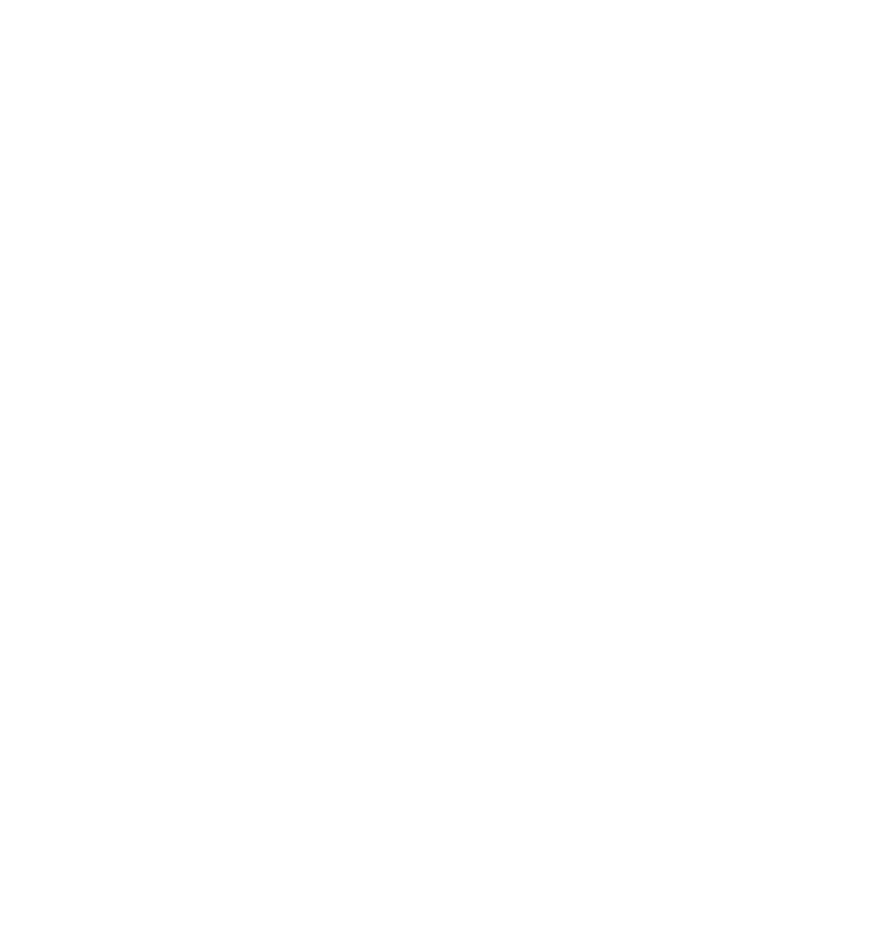
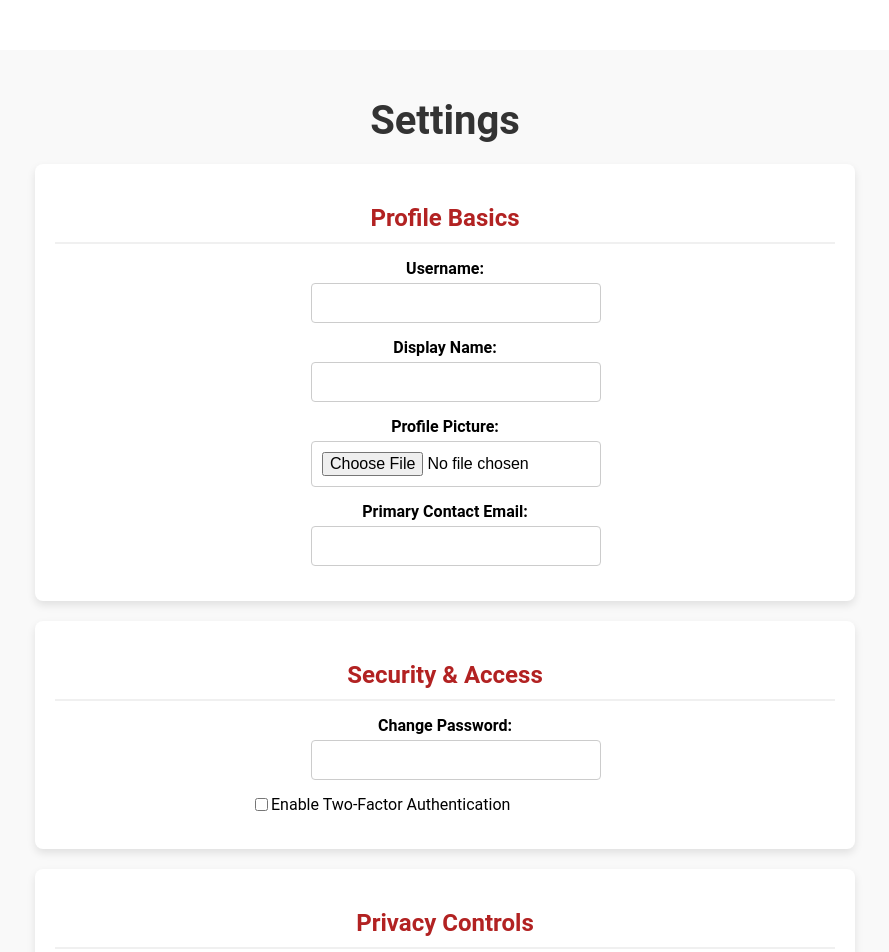
Before and after one commit to RUCooked/RUSocial, a React (Create React App) app in the folder knightmarket/: page /settings in a window 1280 px wide. Before the commit this address had no page. Shown: the top 952 px of the page, without its empty margins (195-1084 px from the left). Before the commit the page ends 800 px from the top, so only its background shows below. Built offline with nearby package versions, Linux system fonts and the light colour scheme.

Commit message:
Added base for settings.js and improted in app.jsx

```diff
--- a/knightmarket/src/App.jsx
+++ b/knightmarket/src/App.jsx
@@ -5,6 +5,7 @@ import Marketplace from './pages/Marketplace';
 import MakeListing from './pages/makeListing';
 import Forum from './pages/Forum'; // Import Forum component
 import CreatePost from './pages/createPost'; // Import CreatePost component
+import Settings from './pages/Settings'; // Adjust path as needed
 import Login from './pages/Login';
 import './App.css';
 
@@ -20,6 +21,7 @@ function App() {
             <Route path="/forum" element={<Forum />} /> {/* Add Forum route */}
             <Route path="/create-post" element={<CreatePost />} /> {/* Add CreatePost route */}
             <Route path="/login" element={<Login />} />
+            <Route path="/settings" element={<Settings />} />
           </Routes>
         </main>
       </div>
--- a/knightmarket/src/pages/Settings.js
+++ b/knightmarket/src/pages/Settings.js
@@ -0,0 +1,217 @@
+import React, { useState } from 'react';
+
+function Settings() {
+  const [username, setUsername] = useState('');
+  const [displayName, setDisplayName] = useState('');
+  const [profilePicture, setProfilePicture] = useState(null);
+  const [email, setEmail] = useState('');
+  const [password, setPassword] = useState('');
+  const [twoFactorAuth, setTwoFactorAuth] = useState(false);
+  const [blockedUsers, setBlockedUsers] = useState([]);
+
+  const handleFileUpload = (e) => {
+    const file = e.target.files[0];
+    setProfilePicture(URL.createObjectURL(file));
+  };
+
+  const handleBlockUser = () => {
+    const userToBlock = prompt('Enter the username to block:');
+    if (userToBlock) {
+      setBlockedUsers([...blockedUsers, userToBlock]);
+    }
+  };
+
+  const handleUnblockUser = (username) => {
+    setBlockedUsers(blockedUsers.filter((user) => user !== username));
+  };
+
+  return (
+    <div style={styles.container}>
+      <h1 style={styles.mainHeading}>Settings</h1>
+
+      <div style={styles.card}>
+        <h2 style={styles.sectionHeading}>Profile Basics</h2>
+        <label style={styles.label}>
+          Username:
+          <input
+            type="text"
+            value={username}
+            onChange={(e) => setUsername(e.target.value)}
+            style={styles.input}
+          />
+        </label>
+        <label style={styles.label}>
+          Display Name:
+          <input
+            type="text"
+            value={displayName}
+            onChange={(e) => setDisplayName(e.target.value)}
+            style={styles.input}
+          />
+        </label>
+        <label style={styles.label}>
+          Profile Picture:
+          <input type="file" onChange={handleFileUpload} style={styles.input} />
+        </label>
+        {profilePicture && (
+          <img
+            src={profilePicture}
+            alt="Profile"
+            style={styles.profilePic}
+          />
+        )}
+        <label style={styles.label}>
+          Primary Contact Email:
+          <input
+            type="email"
+            value={email}
+            onChange={(e) => setEmail(e.target.value)}
+            style={styles.input}
+          />
+        </label>
+      </div>
+
+      <div style={styles.card}>
+        <h2 style={styles.sectionHeading}>Security & Access</h2>
+        <label style={styles.label}>
+          Change Password:
+          <input
+            type="password"
+            value={password}
+            onChange={(e) => setPassword(e.target.value)}
+            style={styles.input}
+          />
+        </label>
+        <label style={styles.checkboxLabel}>
+          <input
+            type="checkbox"
+            checked={twoFactorAuth}
+            onChange={() => setTwoFactorAuth(!twoFactorAuth)}
+            style={styles.checkbox}
+          />
+          Enable Two-Factor Authentication
+        </label>
+      </div>
+
+      <div style={styles.card}>
+        <h2 style={styles.sectionHeading}>Privacy Controls</h2>
+        <button onClick={handleBlockUser} style={styles.button}>
+          Block User By Username
+        </button>
+        <ul style={styles.blockedList}>
+          {blockedUsers.map((user, index) => (
+            <li key={index} style={styles.blockedUser}>
+              {user}{' '}
+              <button
+                onClick={() => handleUnblockUser(user)}
+                style={styles.unblockButton}
+              >
+                Unblock
+              </button>
+            </li>
+          ))}
+        </ul>
+      </div>
+    </div>
+  );
+}
+
+const styles = {
+  container: {
+    margin: '50px',
+    padding: '20px',
+    fontFamily: "'Roboto', sans-serif",
+    backgroundColor: '#f9f9f9',
+    minHeight: '100vh',
+  },
+  mainHeading: {
+    textAlign: 'center',
+    fontSize: '2.5em',
+    marginBottom: '20px',
+    color: '#333',
+  },
+  card: {
+    marginLeft: '10em',
+    marginRight: '10em',
+    backgroundColor: 'white',
+    padding: '20px',
+    borderRadius: '8px',
+    boxShadow: '0 4px 8px rgba(0, 0, 0, 0.1)',
+    marginBottom: '20px',
+  },
+  sectionHeading: {
+    fontSize: '1.5em',
+    color: '#b22222',
+    marginBottom: '15px',
+    borderBottom: '2px solid #f0f0f0',
+    paddingBottom: '10px',
+  },
+  label: {
+    marginRight: '16em',
+    marginLeft: '16em',
+    display: 'block',
+    marginBottom: '10px',
+    fontSize: '1em',
+    fontWeight: 'bold',
+  },
+  input: {
+    display: 'block',
+    width: '100%',
+    padding: '10px',
+    marginTop: '5px',
+    marginBottom: '15px',
+    border: '1px solid #ccc',
+    borderRadius: '4px',
+    fontSize: '1em',
+  },
+  checkboxLabel: {
+    display: 'flex',
+    alignItems: 'center',
+    marginBottom: '15px',
+    fontSize: '1em',
+  },
+  checkbox: {
+
+    marginLeft: '15em',
+  },
+  profilePic: {
+    display: 'block',
+    width: '100px',
+    height: '100px',
+    borderRadius: '50%',
+    margin: '10px 0',
+  },
+  button: {
+    padding: '10px 15px',
+    backgroundColor: '#b22222',
+    color: 'white',
+    border: 'none',
+    borderRadius: '5px',
+    cursor: 'pointer',
+    fontSize: '1em',
+  },
+  unblockButton: {
+    padding: '5px 10px',
+    backgroundColor: '#007bff',
+    color: 'white',
+    border: 'none',
+    borderRadius: '3px',
+    cursor: 'pointer',
+    marginLeft: '10px',
+  },
+  blockedList: {
+    listStyleType: 'none',
+    padding: '0',
+  },
+  blockedUser: {
+    display: 'flex',
+    alignItems: 'center',
+    justifyContent: 'space-between',
+    marginBottom: '10px',
+    fontSize: '1em',
+    borderBottom: '1px solid #f0f0f0',
+    paddingBottom: '5px',
+  },
+};
+
+export default Settings;
```
